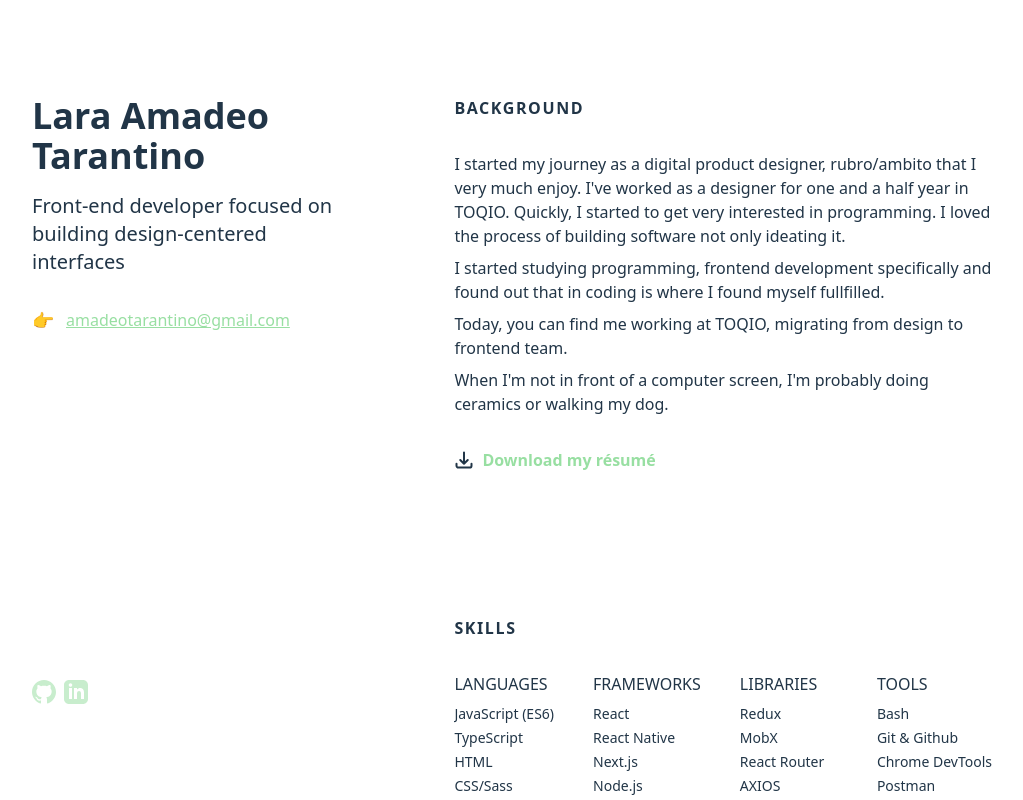
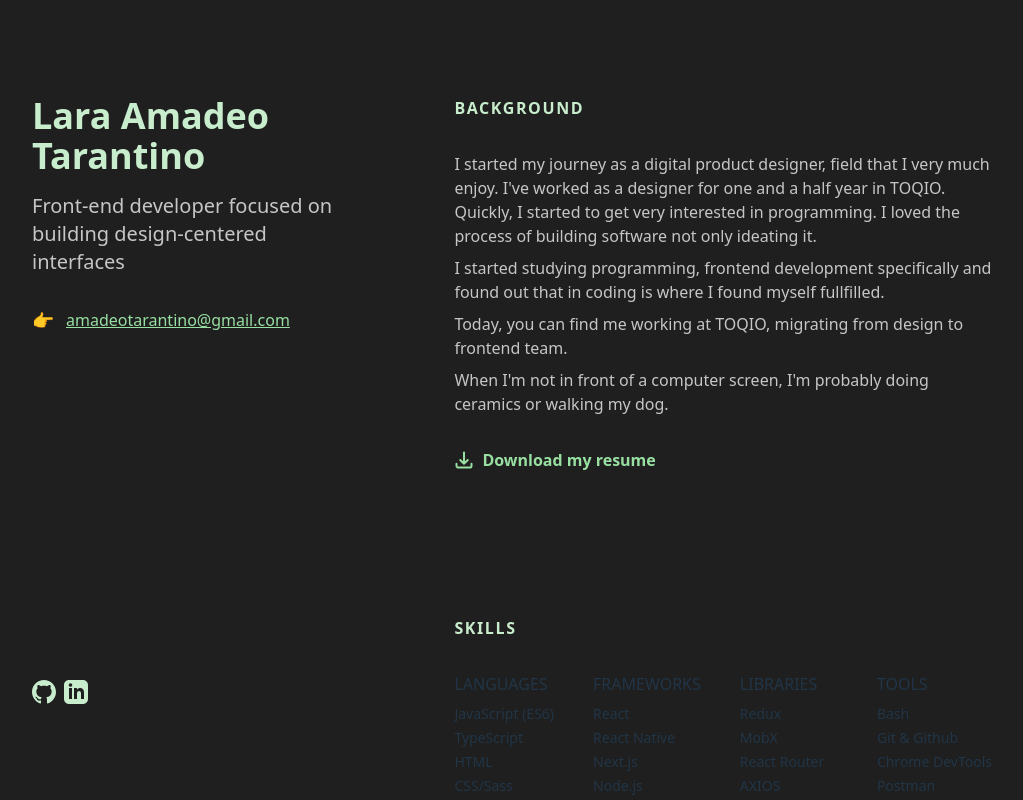
Before and after one commit to laraamadeo/portfolio2023, a React (Vite) app in the folder web/: page / in a window 1280 px wide. Shown: the top 800 px of the page, without its empty margins (128-1151 px from the left). Built offline with nearby package versions, Linux system fonts and the light colour scheme.

Commit message:
fix colors

```diff
--- a/web/index.html
+++ b/web/index.html
@@ -1,5 +1,5 @@
 <!doctype html>
-<html lang="en" class="dark">
+<html lang="en">
 
 <head>
   <meta charset="UTF-8" />
--- a/web/src/index.css
+++ b/web/src/index.css
@@ -90,7 +90,7 @@ button:focus-visible {
 }
 
 
-@media (prefers-color-scheme: dark) {
+/* @media (prefers-color-scheme: dark) { }*/
 :root {
   background-color: #1F1F1F;
 }
@@ -110,4 +110,3 @@ button:focus-visible {
 .link-color {
   color: #98dfa2;
 }
-}
--- a/web/src/modules/About.jsx
+++ b/web/src/modules/About.jsx
@@ -9,7 +9,7 @@ export default function About() {
         <section className="mb-16 md:mb-24 lg:mb-36 flex flex-col items-start" id='about' ref={myRef}>
             <p className="text-start mb-8 tracking-widest font-bold header-text-color ">BACKGROUND</p>
 
-            <p className="text-start mb-2 body-text-color">{`I started my journey as a digital product designer, rubro/ambito that I very much enjoy. I've worked as a designer for one and a half year in TOQIO. Quickly, I started to get very interested in programming. I loved the process of building software not only ideating it.`}</p>
+            <p className="text-start mb-2 body-text-color">{`I started my journey as a digital product designer, field that I very much enjoy. I've worked as a designer for one and a half year in TOQIO. Quickly, I started to get very interested in programming. I loved the process of building software not only ideating it.`}</p>
 
             <p className="text-start mb-2 body-text-color">{`I started studying programming, frontend development specifically and found out that in coding is where I found myself fullfilled.`}</p>
 
@@ -18,8 +18,8 @@ export default function About() {
             <p className="text-start mb-8 body-text-color">{`When I'm not in front of a computer screen, I'm probably doing ceramics or walking my dog.`}</p>
 
             <a className="flex gap-2 items-center cursor-pointer " rel="noreferrer" target="_blank" href="https://drive.google.com/file/d/1a8PMJieWXAonDvpHtD66KsZTnRWvgoKE/view?usp=sharing">
-                <ArrowDownTrayIcon className="w-5 h-5 text-grey icons-width link-color " />
-                <p className="font-bold dark:text-[#98dfa2]">Download my résumé</p>
+                <ArrowDownTrayIcon className="w-5 h-5 text-grey icons-width text-[#98dfa2] " />
+                <p className="font-bold link-color text-[#98dfa2]">Download my resume</p>
             </a>
         </section>
     </>
--- a/web/src/modules/Header.jsx
+++ b/web/src/modules/Header.jsx
@@ -9,7 +9,7 @@ export default function Header() {
                 <div className="flex gap-3 mt-8 flex-col sm:flex-row sm:gap-3">
                     <p className="text-lg leading-6 hidden sm:block">👉</p>
                     <p className="text-lg leading-6 sm:hidden">👇</p>
-                    <a className="dark:text-[#98dfa2] underline font-medium">amadeotarantino@gmail.com</a>
+                    <a className="text-[#98dfa2] underline font-medium">amadeotarantino@gmail.com</a>
                 </div>
             </div>
 
--- a/web/src/modules/ProjectItem.jsx
+++ b/web/src/modules/ProjectItem.jsx
@@ -15,7 +15,7 @@ export default function ProjectItem({ thumb, title, description, tags, href }) {
 
             </div>
         </a>
-        <div className="w-full h-[1px] bg-gray-200 dark:bg-[#808080] mb-8 sm:hidden"></div>
+        <div className="w-full h-[1px] bg-[#808080] mb-8 sm:hidden"></div>
 
     </>
 }
```
Lines whose indentation alone changed are shown as unchanged.
